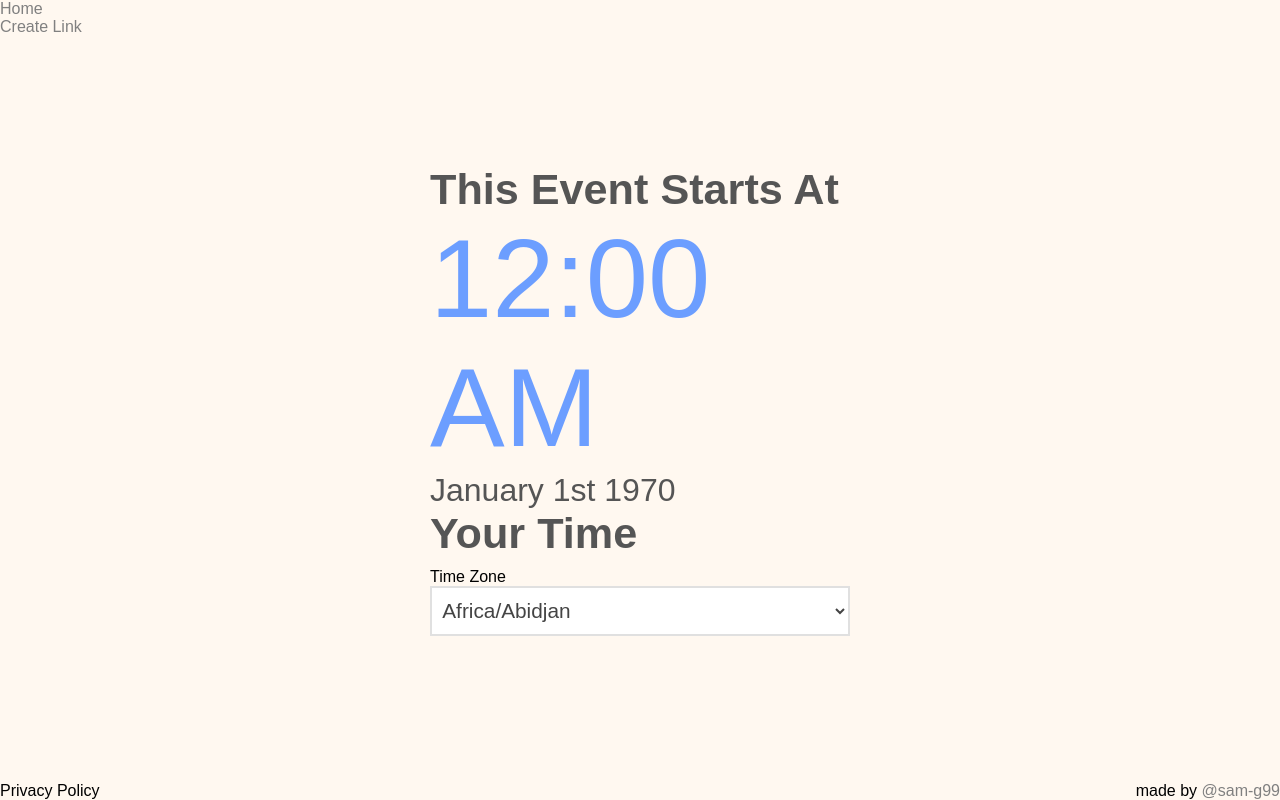
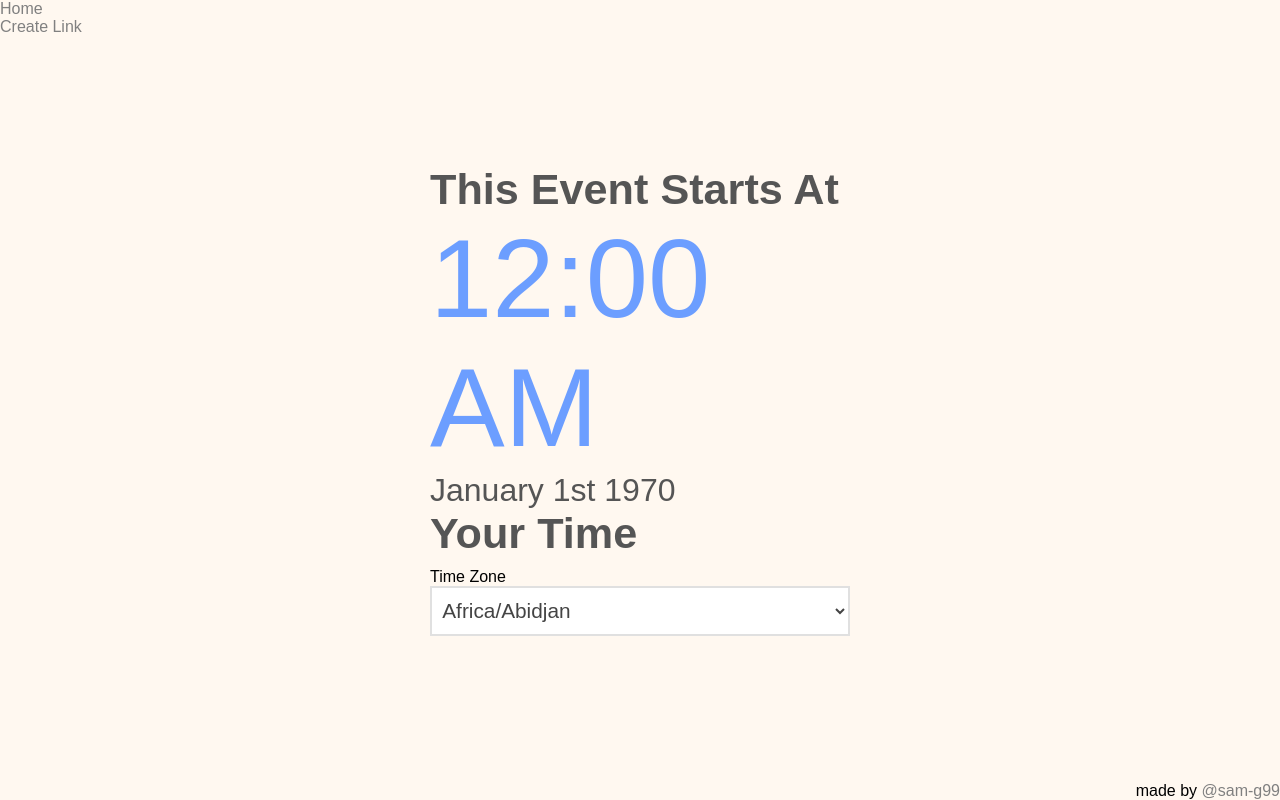
Before and after one commit to sam-g99/Time-Zones-Made-Simple, a React (Create React App) app: page /view/event/1 in a window 1280 px wide. Built offline with nearby package versions, Linux system fonts and the light colour scheme.

Commit message:
Update Footer.js

```diff
--- a/src/Components/Footer.js
+++ b/src/Components/Footer.js
@@ -4,7 +4,6 @@ export default function Footer() {
   return (
     <div>
     <footer>
-        <p style={{float:'left'}}>Privacy Policy</p>
         <p style={{float:'right'}}>made by <a href="https://github.com/sam-g99" target="_blank">@sam-g99</a></p>
     </footer>
     </div>
```
